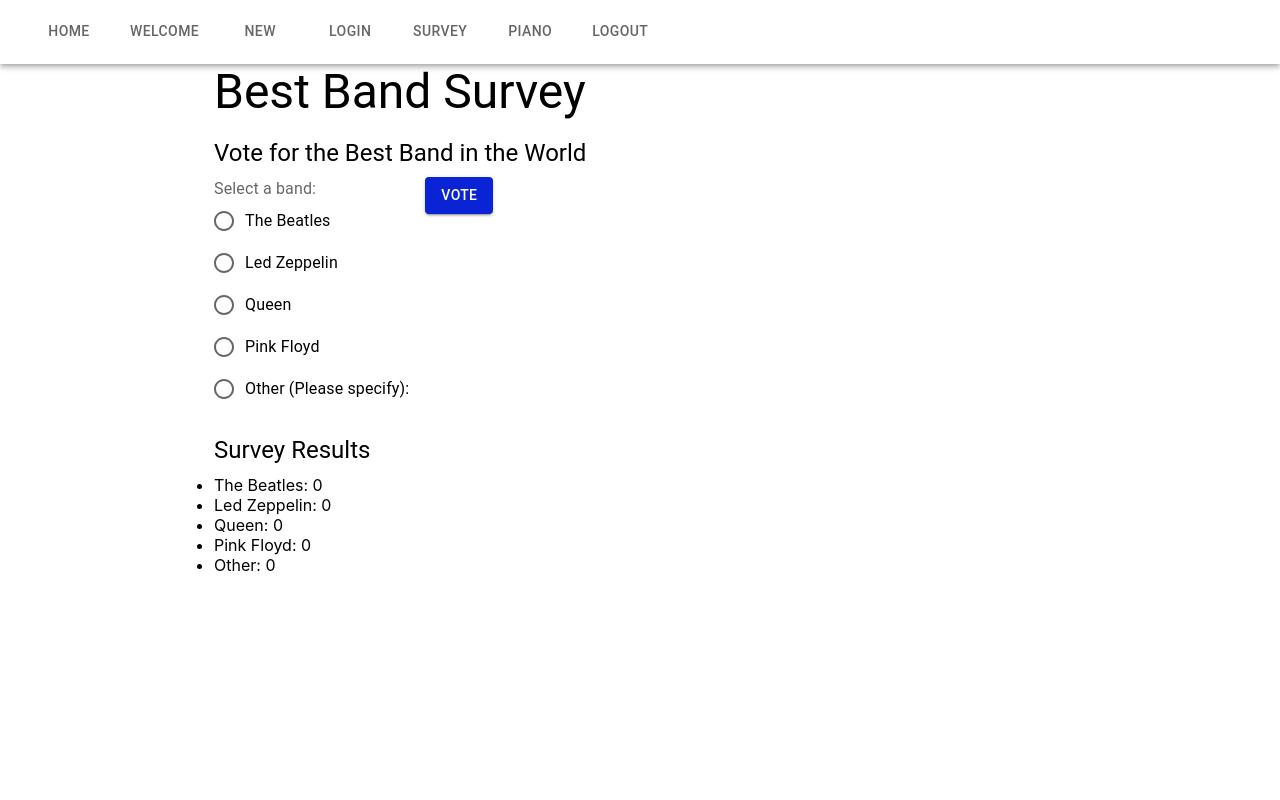
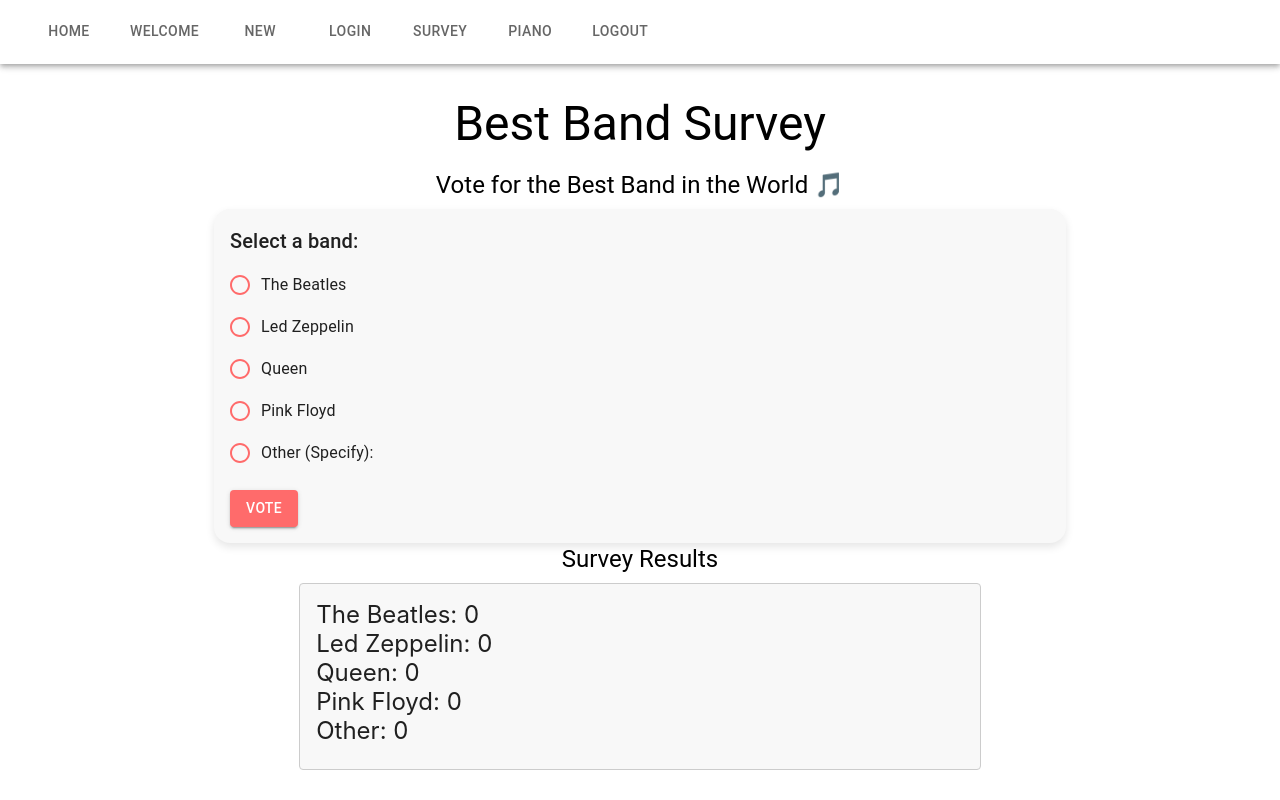
Before and after one commit to NivCaduri/MusicNet, a React (Create React App) app: page /survey in a window 1280 px wide. Built offline with nearby package versions, Linux system fonts and the light colour scheme.

Commit message:
Survey Updated

```diff
--- a/src/survey/Survey.js
+++ b/src/survey/Survey.js
@@ -1,16 +1,17 @@
 import React, { useState } from 'react';
 import {
+  Typography,
   Container,
-  Typography,
-  FormControlLabel,
+  Grid,
+  Paper,
   Radio,
   RadioGroup,
+  FormControlLabel,
   TextField,
   Button,
-  FormControl,
-  FormGroup,
-  FormLabel,
   Box,
+  Card,
+  CardContent,
 } from '@mui/material';
 
 const Survey = () => {
@@ -19,9 +20,9 @@
   const [results, setResults] = useState({
     'The Beatles': 0,
     'Led Zeppelin': 0,
-    Queen: 0,
+    'Queen': 0,
     'Pink Floyd': 0,
-    Other: 0,
+    'Other': 0,
   });
 
   const handleBandChange = (event) => {
@@ -34,15 +35,14 @@
 
   const handleSubmit = (event) => {
     event.preventDefault();
-    if (selectedBand === 'Other') {
-      if (otherBand.trim() !== '') {
+
+    if (selectedBand === 'Other' && otherBand.trim() !== '') {
       setResults((prevResults) => ({
         ...prevResults,
         [otherBand]: (prevResults[otherBand] || 0) + 1,
       }));
       setOtherBand('');
-      }
-    } else {
+    } else if (selectedBand !== 'Other') {
       setResults((prevResults) => ({
         ...prevResults,
         [selectedBand]: (prevResults[selectedBand] || 0) + 1,
@@ -51,43 +51,36 @@
   };
 
   return (
-    <Container maxWidth="md">
-      <Typography variant="h3" gutterBottom>
+    <Container maxWidth="md" sx={{ paddingTop: 4 }}>
+      <Typography variant="h3" align="center" gutterBottom>
         Best Band Survey
       </Typography>
+      <Typography variant="h5" align="center" gutterBottom>
+        Vote for the Best Band in the World 🎵
+      </Typography>
+
       <form onSubmit={handleSubmit}>
-        <Typography variant="h5" gutterBottom>
-          Vote for the Best Band in the World
+        <Grid container spacing={3}>
+          <Grid item xs={12}>
+            <Paper elevation={3} sx={{ p: 2, borderRadius: '16px', backgroundColor: '#F8F8F8', boxShadow: '0 4px 8px rgba(0, 0, 0, 0.1)' }}>
+              <Typography variant="h6" gutterBottom>
+                Select a band:
               </Typography>
-        <FormControl component="fieldset">
-          <FormLabel component="legend">Select a band:</FormLabel>
               <RadioGroup
                 name="band"
                 value={selectedBand}
                 onChange={handleBandChange}
               >
+                {Object.keys(results).map((bandName) => (
                   <FormControlLabel
-              value="The Beatles"
-              control={<Radio />}
-              label="The Beatles"
+                    key={bandName}
+                    value={bandName}
+                    control={<Radio sx={{ color: '#FF6B6B' }} />}
+                    label={bandName === 'Other' ? 'Other (Specify):' : bandName}
                   />
-            <FormControlLabel
-              value="Led Zeppelin"
-              control={<Radio />}
-              label="Led Zeppelin"
-            />
-            <FormControlLabel value="Queen" control={<Radio />} label="Queen" />
-            <FormControlLabel
-              value="Pink Floyd"
-              control={<Radio />}
-              label="Pink Floyd"
-            />
-            <FormControlLabel
-              value="Other"
-              control={<Radio />}
-              label="Other (Please specify):"
-            />
+                ))}
               </RadioGroup>
+
               {selectedBand === 'Other' && (
                 <TextField
                   label="Other Band"
@@ -97,22 +90,30 @@
                   onChange={handleOtherBandChange}
                 />
               )}
-        </FormControl>
-        <Button variant="contained" color="primary" type="submit">
+
+              <Button variant="contained" color="primary" type="submit" sx={{ mt: 2, backgroundColor: '#FF6B6B', color: 'white', '&:hover': { backgroundColor: '#FF5757' } }}>
                 Vote
               </Button>
+            </Paper>
+          </Grid>
+        </Grid>
       </form>
-      <Box mt={3}>
-        <Typography variant="h5" gutterBottom>
+
+      <Box mt={3} sx={{ margin: '0 auto', maxWidth: '80%' }}>
+        <Typography variant="h5" align="center" gutterBottom>
           Survey Results
         </Typography>
-        <ul>
+        <Card variant="outlined" sx={{ border: '1px solid #ccc', backgroundColor: '#F8F8F8' }}>
+          <CardContent>
+            <ul style={{ listStyleType: 'none', fontSize: '1.5rem', margin: 0, padding: 0 }}>
               {Object.entries(results).map(([band, count]) => (
                 <li key={band}>
                   {band}: {count}
                 </li>
               ))}
             </ul>
+          </CardContent>
+        </Card>
       </Box>
     </Container>
   );
```
Lines whose indentation alone changed are shown as unchanged.
